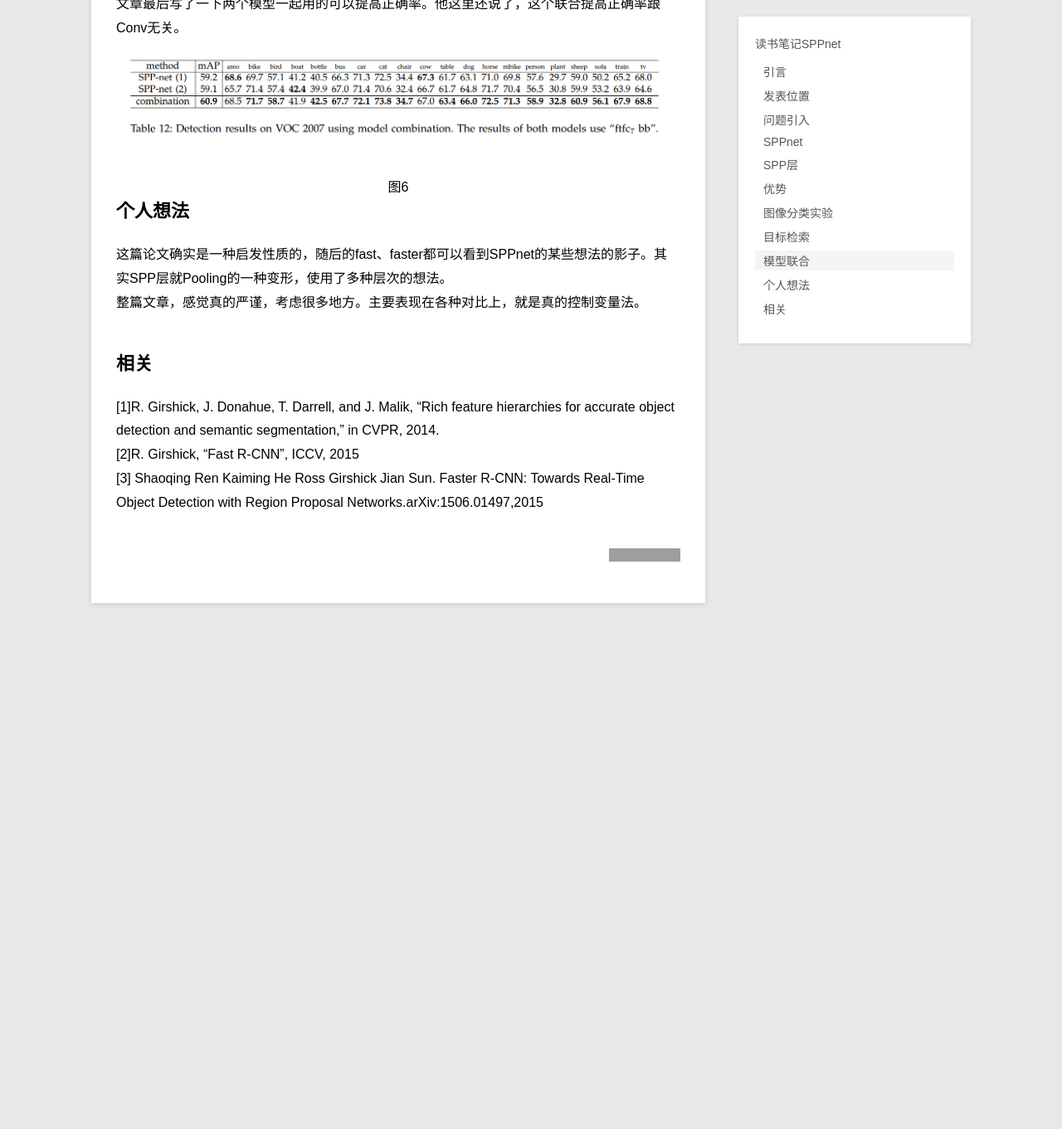
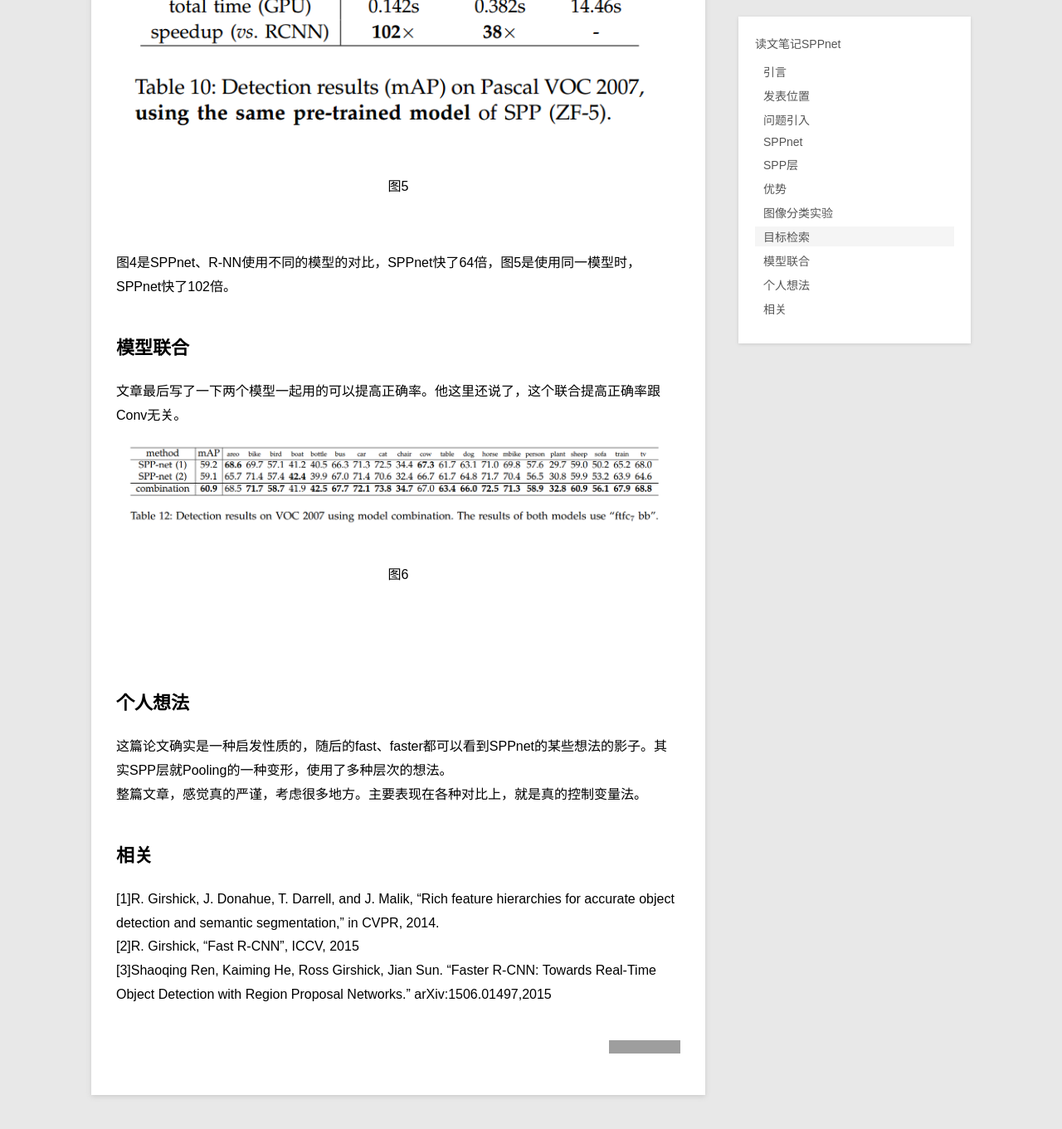
Before and after one commit to gwyve/gwyve.github.io, a Jekyll site: the page built from _posts/blog/2016-12-23-reading-note-sppnet.md, in a window 1280 px wide and 1400 px high, scrolled down 4208 px. Shown: the top 1361 px of the window at 83% size. Built offline with Jekyll 4.4.1, drawn with Linux system fonts in a browser that asks for light colours; before the commit the page ends 5015 px from its top, so only the background shows below that; some of the changed text lies outside the part shown; grey boxes are pictures that could not be loaded.

Commit message:
add 2016-12-23

```diff
--- a/_posts/blog/2016-12-23-reading-note-sppnet.md
+++ b/_posts/blog/2016-12-23-reading-note-sppnet.md
@@ -1,6 +1,6 @@
 ---
 layout: post
-title: 读书笔记SPPnet
+title: 读文笔记SPPnet
 category: blog
 description: 阅读Spatial Pyramid Pooling in Deep Convolutional Networks for Visual Recognition 笔记
 ---
@@ -26,6 +26,8 @@
 SPPnet的结构。
 ![crop-warp](/images/blog/2016-12-23/crop-warp.png)
 <center>图1</center>
+<br/><br/>
+
 crop会导致无法输入整个目标，warp会导致图像失真
 
 ## SPPnet
@@ -33,11 +35,13 @@
 SPPnet的这一种结构，就是在conv之后使用空间金字塔池化层，具体实现是把cnn的最后一pooling层换成SPP。。整体结构如图2
 ![architecture](/images/blog/2016-12-23/architeture.png)
 <center>图2</center>
+<br/><br/>
 
 ## SPP层
 作者提出的主要是这个空间金字塔层，他就是依次把一张图分成1份、4份、16份，然后在每一份中提取一个256维的向量（本文用的max的方法）。使用spp之前，只是在固定份数下提取数据，spp是在不同层次使用max pooling。具体如图3
 ![SPP-Layer](/images/blog/2016-12-23/SPP-layer.png)
 <center>图3</center>
+<br/><br/>
 图片上分出来的每一份是使用一个滑动的窗口，如果需要输入的是a*a的，需要分成n*n份，那么步长就是a/n。
 
 ## 优势
@@ -56,8 +60,13 @@
 R-CNN中，先在一种图片里面通过Selective Search选出n个推荐区域，每个区域跑一遍Conv层，这就要跑n遍conv层。在SPPnet中，只需要对一张图片跑一遍CNN，根据整张图片生成一个feature map，在这个feature map中使用Selective Search选出n个推荐区域，n个区域依次输入到SPP层和fc层。可以看出SPPnet对于一张图片只用跑一遍CNN。图4，图5说明了具体实验结果。
 ![VOC2007-1](/images/blog/2016-12-23/VOC2007-1.png)
 <center>图4</center>
+<br/><br/><br/>
+
+
 ![VOC2007-2](/images/blog/2016-12-23/VOC2007-2.png)
 <center>图5</center>
+<br/>
+
 图4是SPPnet、R-NN使用不同的模型的对比，SPPnet快了64倍，图5是使用同一模型时，SPPnet快了102倍。
 
 
@@ -65,6 +74,7 @@
 文章最后写了一下两个模型一起用的可以提高正确率。他这里还说了，这个联合提高正确率跟Conv无关。
 ![combination](/images/blog/2016-12-23/combination.png)
 <center>图6</center>
+<br/><br/><br/>
 
 
 ## 个人想法
@@ -78,4 +88,4 @@
 hierarchies for accurate object detection and semantic segmentation,”
 in CVPR, 2014.
 [2]R. Girshick, "Fast R-CNN", ICCV, 2015
-[3] Shaoqing Ren Kaiming He Ross Girshick Jian Sun. Faster R-CNN: Towards Real-Time Object Detection with Region Proposal Networks.arXiv:1506.01497,2015
+[3]Shaoqing Ren, Kaiming He, Ross Girshick, Jian Sun. "Faster R-CNN: Towards Real-Time Object Detection with Region Proposal Networks." arXiv:1506.01497,2015
```
